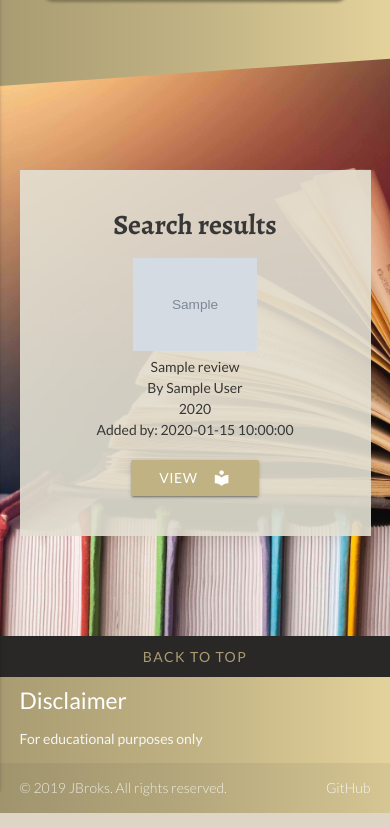
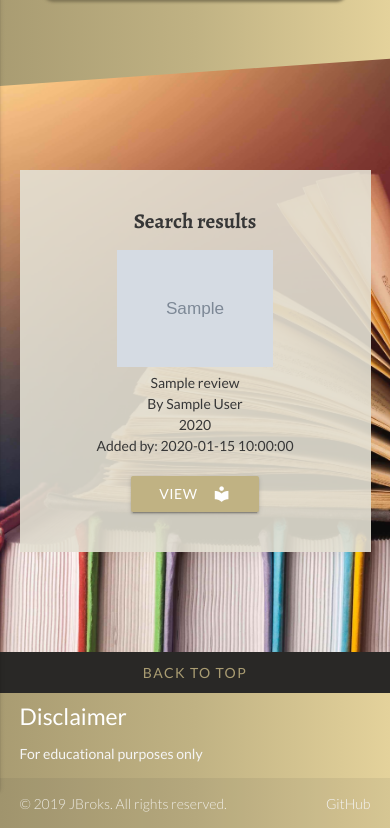
Before and after one commit to JBroks/booksy-reviews, a Flask app: page /search in a window 390 px wide. Shown: the part 114-942 px from the top of the page. Run offline with Flask 2, Linux system fonts and the light colour scheme; a user stored in the database is signed in; grey boxes marked "Sample" are stand-in pictures; a database or web service that is not in the repository returns one stand-in record (values such as "Sample title"); some libraries are stand-ins or nearby versions.

Commit message:
Font size adjustment for headings and cover size for small displays

```diff
--- a/static/css/style.css
+++ b/static/css/style.css
@@ -197,6 +197,7 @@ nav .nav-wrapper {
 }
 
 /* Fix issue with the close button not being placed after the message */
+
 #toast-container>div {
     display: block;
 }
@@ -482,15 +483,13 @@ main {
 
 @media only screen and (max-width: 750px) {
 
-/* Image in collection view - size adjustment */
-
+    /* Image in collection view - size adjustment */
     .image-collection {
-        width: 40%;
-        height: 40%;
+        width: 80%;
+        height: 80%;
     }
 
-/* Padding for content containers and main adjustment */
-
+    /* Padding for content containers and main adjustment */
     .content-container {
         padding: 20px 20px;
     }
@@ -499,8 +498,7 @@ main {
         padding-top: 140px;
     }
 
-/* Book information font size adjustments */
-
+    /* Book information font size adjustments */
     #book-info-container .title {
         font-size: 1.2rem;
     }
@@ -513,8 +511,7 @@ main {
         font-size: 0.9rem;
     }
 
-/* Headings size adjustments on smaller displays */
-
+    /* Headings size adjustments on smaller displays */
     h1 {
         font-size: 3.5rem;
     }
@@ -532,3 +529,33 @@ main {
     }
 
 }
+
+@media only screen and (max-width: 420px) {
+
+    /* Image in collection view - size adjustment */
+    .image-collection {
+        width: 50%;
+        height: 50%;
+    }
+
+    h1 {
+        font-size: 3rem;
+    }
+
+    h2 {
+        font-size: 2.5rem;
+    }
+
+    h3 {
+        font-size: 1.5rem;
+    }
+
+    h4 {
+        font-size: 1.4rem;
+    }
+
+    /* Smaller font for titles in profile view */
+    .profile-review-title a {
+        font-size: 12px;
+    }
+}
```
